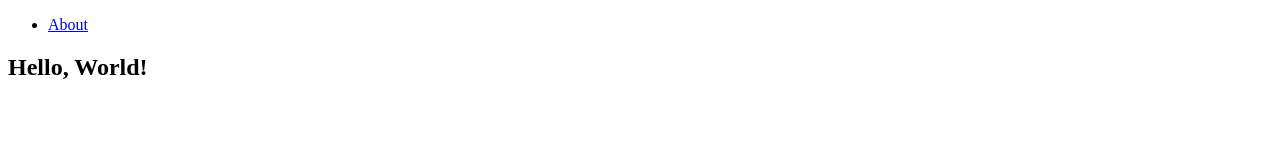
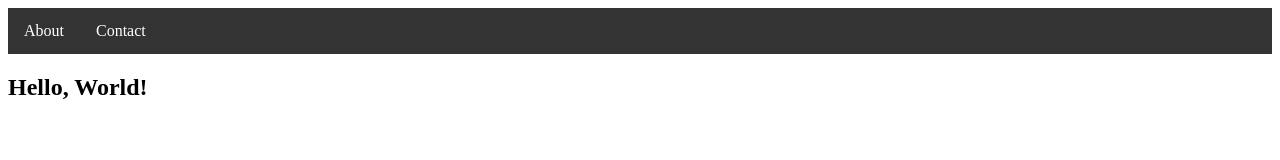
Before and after one commit to hehirm/blogwebsite, a plain HTML site: page index.html in a window 1280 px wide. Drawn offline with Linux system fonts and the light colour scheme.

Commit message:
Use css in index.html

```diff
--- a/index.html
+++ b/index.html
@@ -1,6 +1,7 @@
 <!DOCTYPE html>
 <html lang="en">
   <head>
+    <link rel="stylesheet" href="/blogwebsite/header.css">
   </head>
   <body>
     <header class="site-header">
@@ -10,6 +11,11 @@
             About
           </a>
         </li>
+        <li>
+          <a href="https://www.google.com">
+            Contact
+          </a>
+        </li>
       </ul>
     </header>
     <h2>
```
